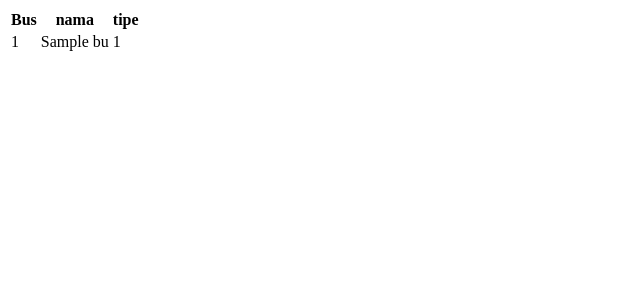
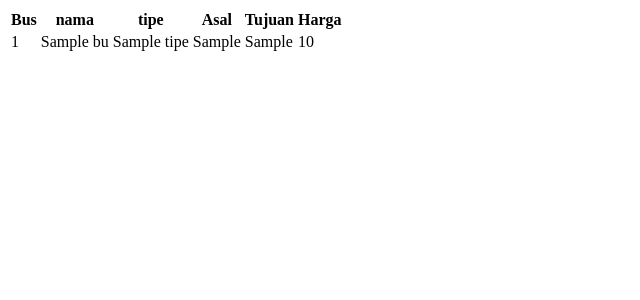
Before and after one commit to MHanifPratama/SIPETIK_BAJA, a CodeIgniter 4 app: template app/Views/pages/cekSadja.php in a window 1280 px wide. Shown: the top 300 px of the page, without its empty margins (0-640 px from the left). Run offline with PHP 8.4 and a stand-in for CodeIgniter, Linux system fonts and the light colour scheme; the template is opened without the code that fills it: most values are stand-ins (such as "Sample title", 1, 10 or a date in 2020); some libraries are stand-ins or nearby versions.

Commit message:
fix
Menambahkan beberapa tampilan tabel

```diff
--- a/app/Views/pages/cekSadja.php
+++ b/app/Views/pages/cekSadja.php
@@ -15,13 +15,19 @@
     <th>Bus</th>
     <th>nama</th>
     <th>tipe</th>
+    <th>Asal</th>
+    <th>Tujuan</th>
+    <th>Harga</th>
   </tr>
   <?php ?>
   <?php foreach ($bus as $mhs) : ?>
   <tr>
     <td><?= $mhs['id_bus']?></td>
     <td><?= $mhs['nama_bus']?></td>
-    <td><?= $mhs['id_tipe']?></td>
+    <td><?= $mhs['tipe']?></td>
+    <td><?= $mhs['kota_awal']?></td>
+    <td><?= $mhs['kota_akhir']?></td>
+    <td><?= $mhs['harga'] * $mhs['total_km']?></td>
   </tr>
   <?php endforeach; ?>
     </table>
--- a/app/Views/user/login.php
+++ b/app/Views/user/login.php
@@ -88,3 +88,8 @@
 
 </html>
 <?= $this -> endSection() ?>
+Footer
+© 2022 GitHub, Inc.
+Footer navigation
+Terms
+Privacy
```
